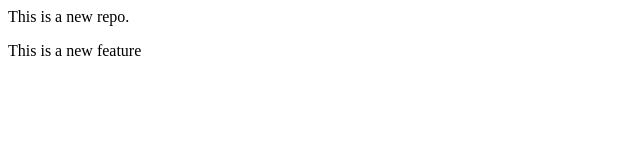
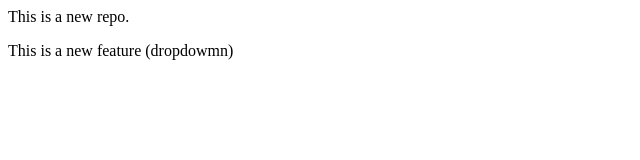
Before and after one commit to anilkumar-kubasad/localrepo, a plain HTML site: page Index.html in a window 1280 px wide. Shown: the full height of the page, 0-640 px from the left. Drawn offline with Linux system fonts and the light colour scheme.

```diff
--- a/Index.html
+++ b/Index.html
@@ -1,2 +1,2 @@
 <p>This is a new repo.</p>
-<p>This is a new feature</p>
+<p>This is a new feature (dropdowmn)</p>
```
